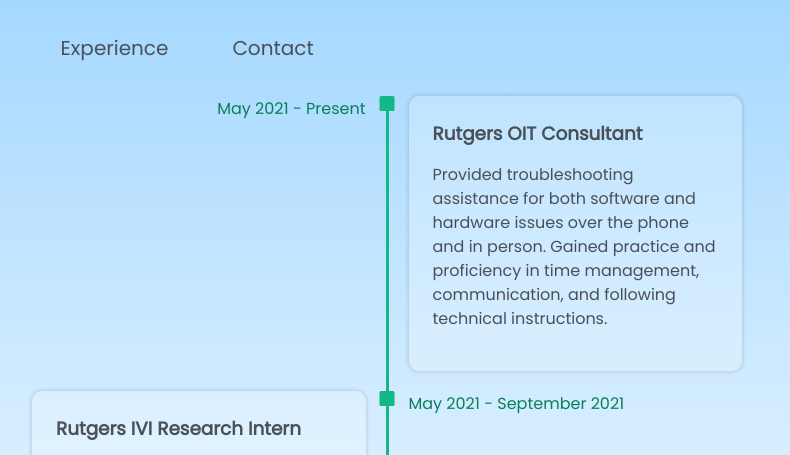
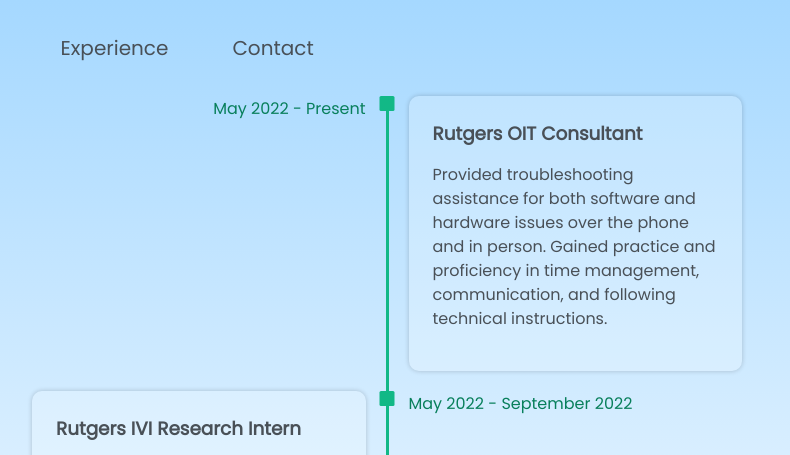
Before and after one commit to SpencerTong/portfolio_website_old, a plain HTML site: page docs/experience.html in a window 1280 px wide. Shown: the top 455 px of the page, 253-1043 px from the left. Drawn offline with Linux system fonts and the light colour scheme; a web font is replaced by a local one.

Commit message:
fixed dates

```diff
--- a/docs/experience.html
+++ b/docs/experience.html
@@ -37,7 +37,7 @@
       <div class="timeline">
         <div class="timeline_component">
           <div class="timeline_date timeline_date_right">
-            May 2021 - Present
+            May 2022 - Present
           </div>
         </div>
         <div class="timeline_middle">
@@ -71,7 +71,7 @@
           <div class="timeline_point timeline_point_bottom"></div>
         </div>
         <div class="timeline_component timeline_component_bottom">
-          <div class="timeline_date">May 2021 - September 2021</div>
+          <div class="timeline_date">May 2022 - September 2022</div>
         </div>
       </div>
     </main>
```
